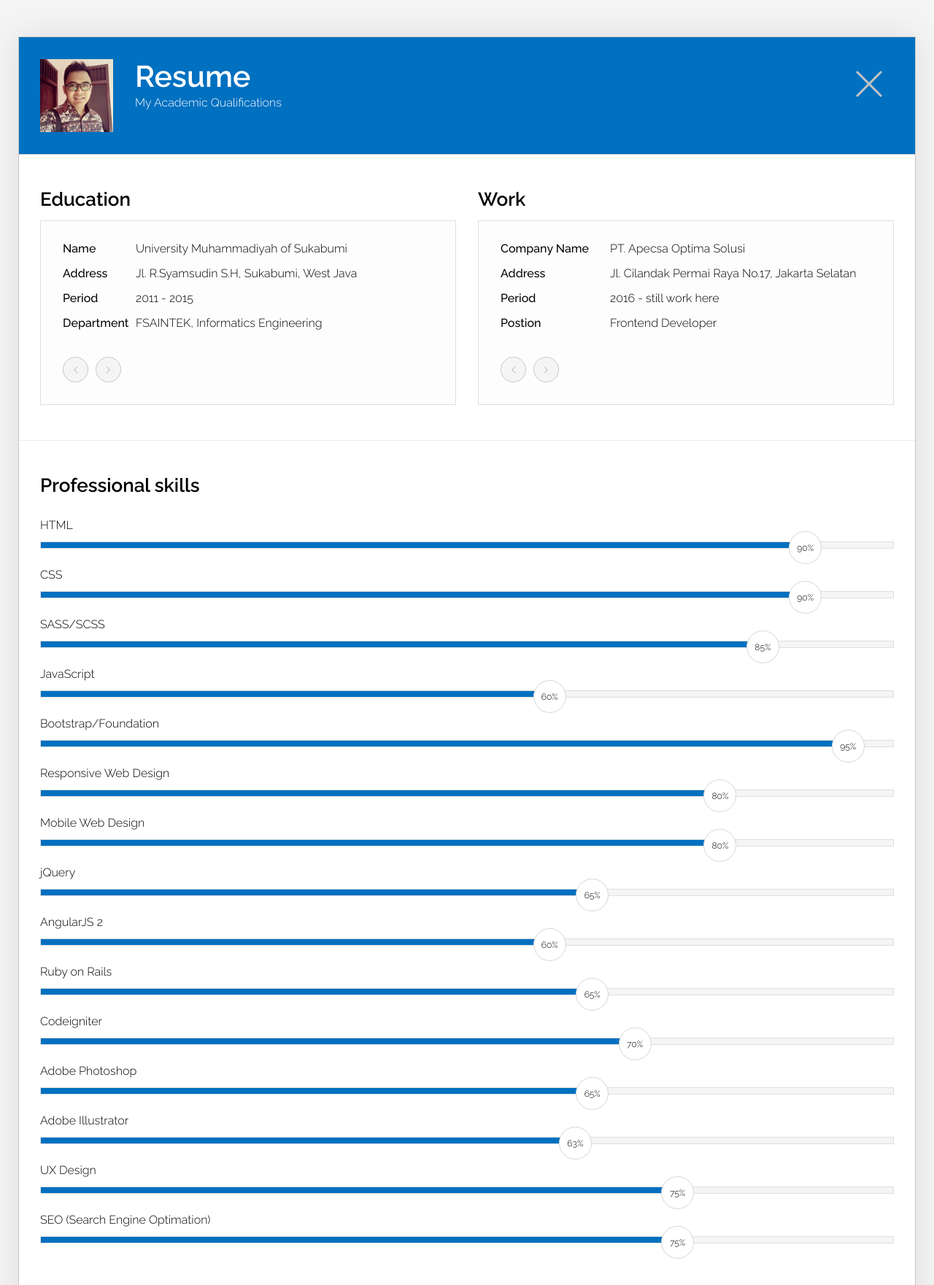
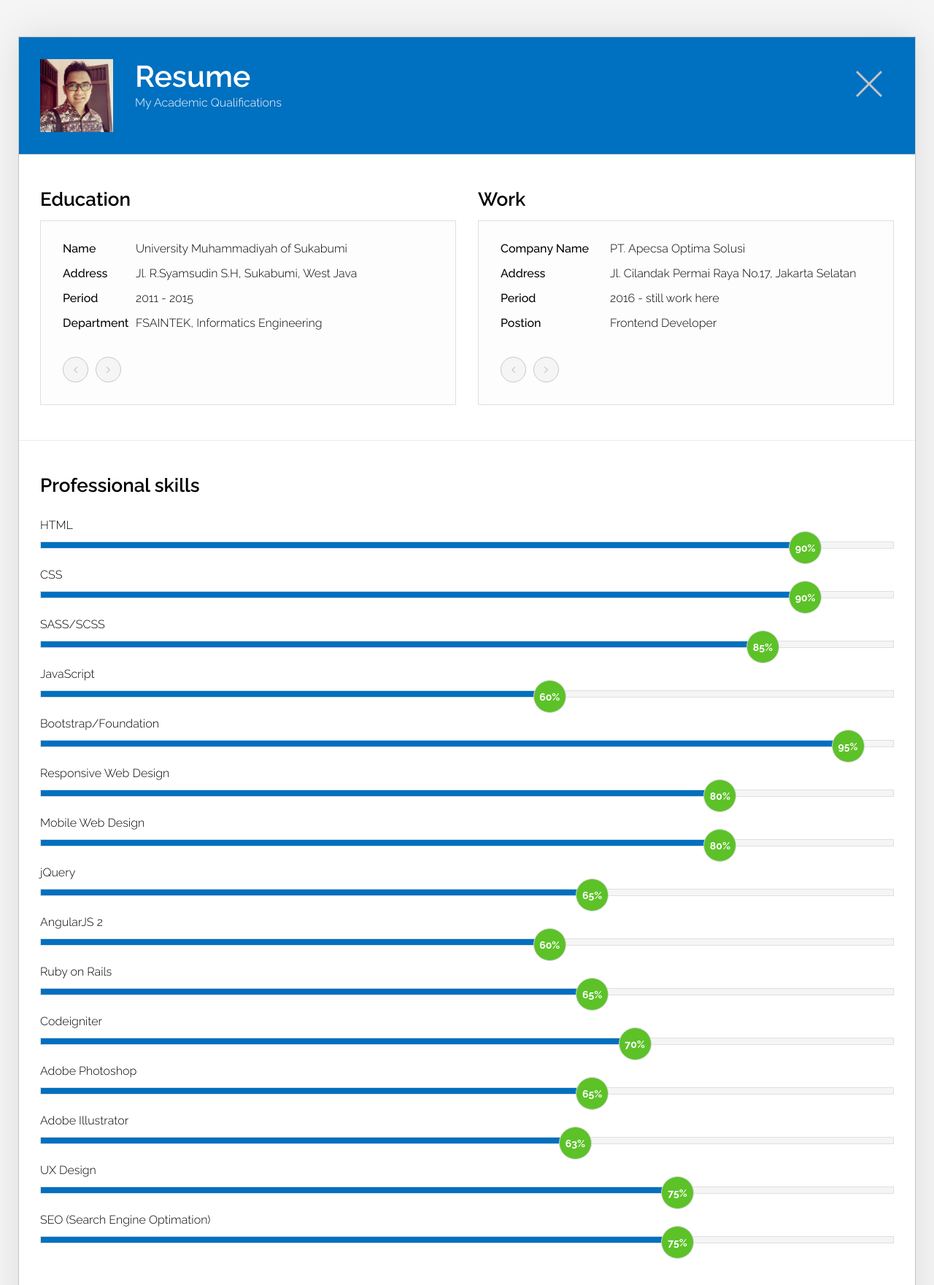
Before and after one commit to fathan/fathan.github.io, a PHP site: page /resume.html in a window 1280 px wide. Shown: the top 1761 px of the page at 73% size. Run offline with PHP 8.4, Linux system fonts and the light colour scheme.

Commit message:
revision

```diff
--- a/assets/css/colour-scheme/color-blue.css
+++ b/assets/css/colour-scheme/color-blue.css
@@ -177,8 +177,10 @@ a.icons-menu-button:focus,
     border-color: #dfdfdf;
 }
 .skills .progress-bar span{
-    color: #000000;
-    background: #fff;
+    color: #FFFFFF;
+    font-size: 14px;
+    font-weight: bold;
+    background: #5cc228;
     border-color: #d6d6d6;
 }
 .skills .circle-progress-block input{
```
Also changed, not shown: assets/img/fathan.jpg, 3 other files.
